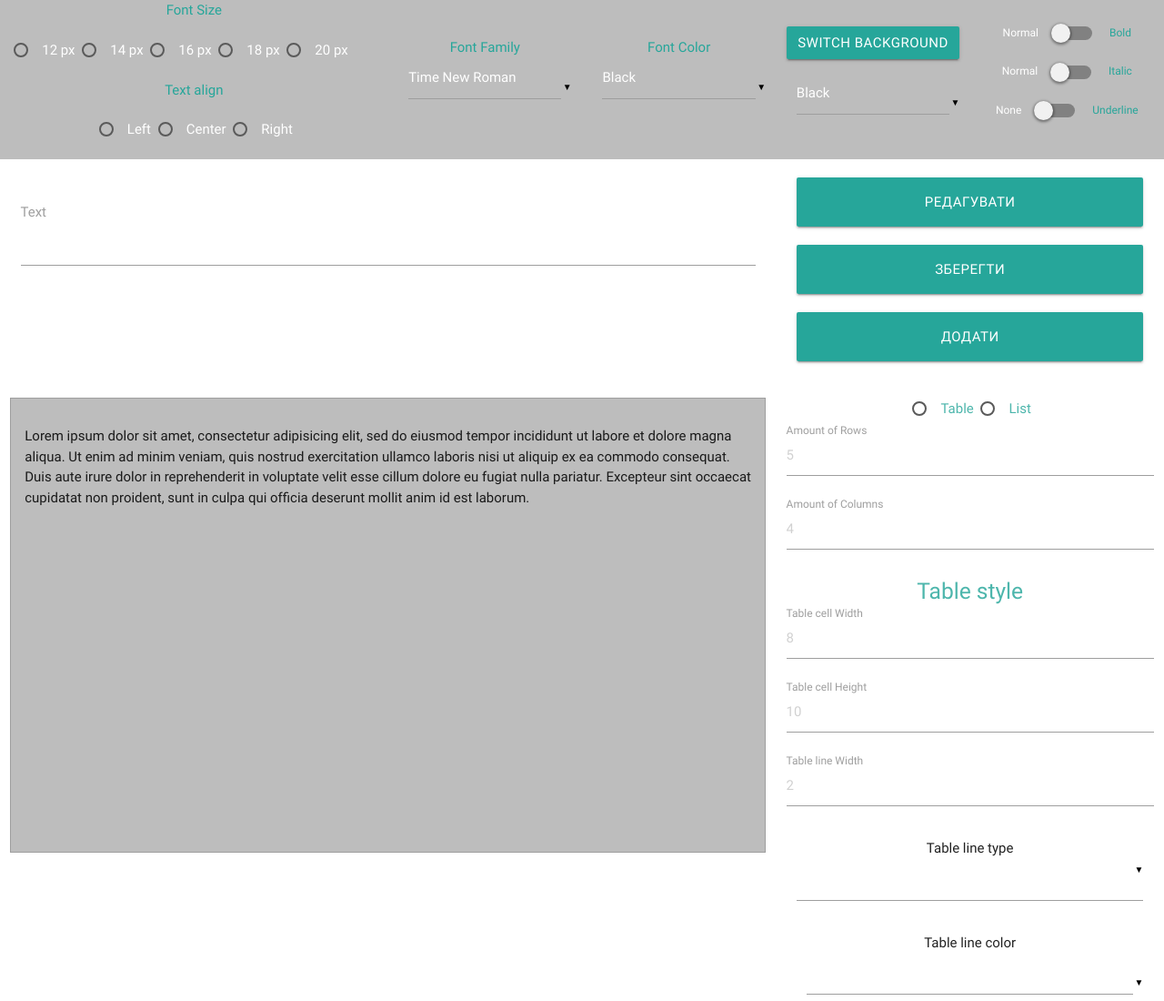
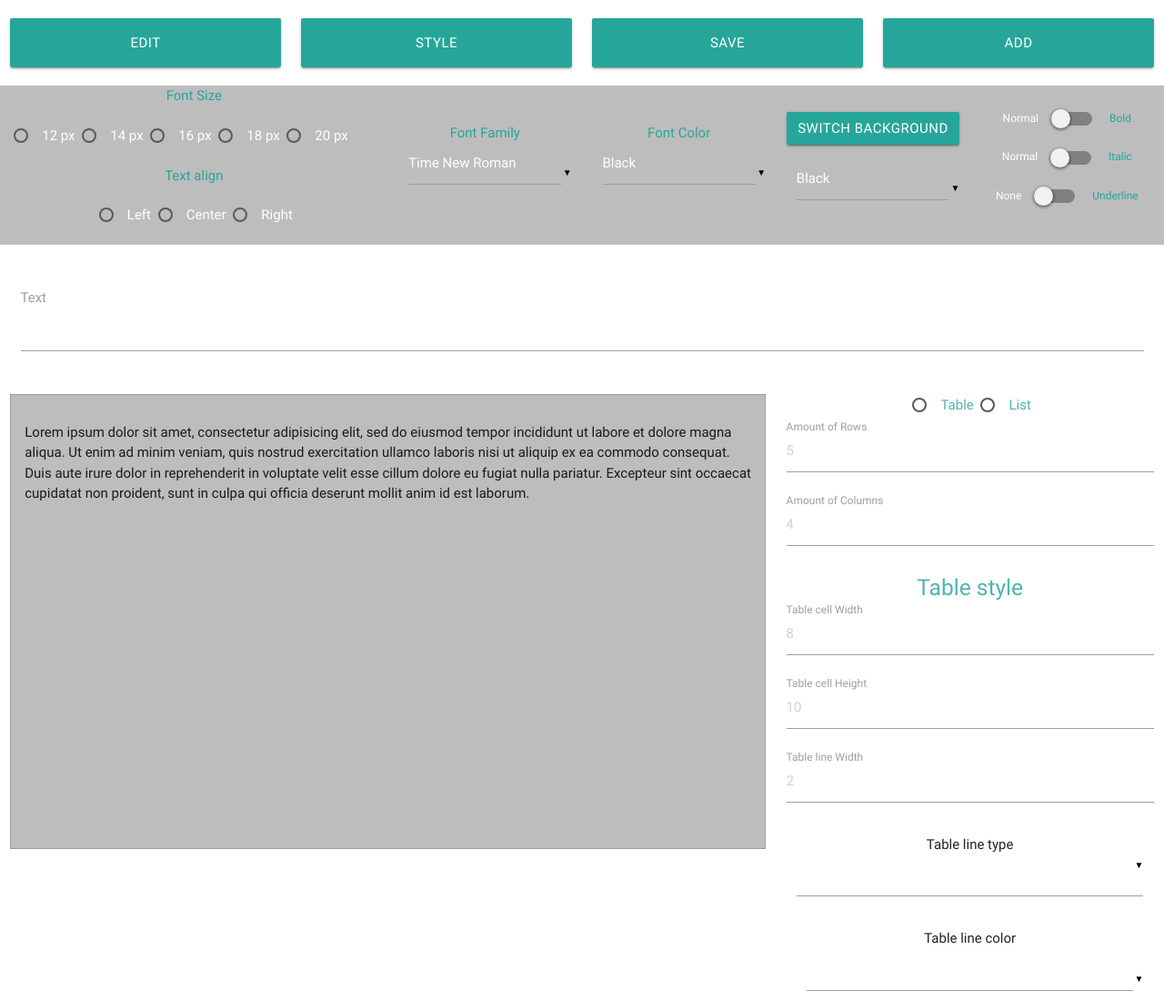
Before and after one commit to dmytro-revak/web-developer, a plain HTML site: page text-editor-task/index.html in a window 1280 px wide. Shown: the top 1100 px of the page at 91% size. Drawn offline with Linux system fonts and the light colour scheme.

Commit message:
add style button and switch  the buttons and font styles panels positions

```diff
--- a/text-editor-task/css/main.css
+++ b/text-editor-task/css/main.css
@@ -1,3 +1,7 @@
+.buttons-panel_style_default {
+    margin-top: 20px;
+}
+
 .showing-text-panel {
     height: 500px;
     padding: 15px;
--- a/text-editor-task/index.html
+++ b/text-editor-task/index.html
@@ -8,6 +8,22 @@
     <link rel="stylesheet" type="text/css" href="css/main.css">
 </head>
 <body>
+    <!-- Buttons panels start -->
+    <div class="row buttons-panel buttons-panel_style_default">
+        <div class="col l3">
+            <button class="col l12 waves-effect waves-light btn-large edit-button buttons-panel__button" name="edit">Edit</button>
+        </div>
+        <div class="col l3">
+            <button class="col l12 waves-effect waves-light btn-large style-button buttons-panel__button" name="edit">Style</button>
+        </div>
+        <div class="col l3">
+            <button class="col l12 waves-effect waves-light btn-large save-button buttons-panel__button" name="save">Save</button>
+        </div>
+        <div class="col l3">
+            <button class="col l12 waves-effect waves-light btn-large add-button buttons-panel__button" name="add">Add</button>
+        </div>
+    </div>
+    <!-- Buttons panels end -->
     <!-- Font editing panel start -->
     <div class="row font-editing-panel valign-wrapper grey lighten-1 teal-text text-lighten-1">
         <!-- Font size-align input panel start -->
@@ -137,37 +153,16 @@
         <!-- Toggle input for bold, italic and underline font end -->
     </div>
     <!-- Font editing panel end -->
-    <!-- Text editing and buttons panels start -->
+    <!-- Text editing area start -->
     <div class="row">
-            <!-- Text editing area start -->
-            <div class="col l8 text-editing-area-wrapper">
-                <div class="input-field col l12">
-                    <textarea  id="text-editing-area" class="materialize-textarea"></textarea>
-                    <label for="text-editing-area-label">Text</label>
-                </div>
+        <div class="col l12 text-editing-area-wrapper">
+            <div class="input-field col l12">
+                <textarea  id="text-editing-area" class="materialize-textarea"></textarea>
+                <label for="text-editing-area-label">Text</label>
             </div>
-            <!-- Text editing area end -->
-            <!-- Buttons panels start -->
-            <div class="col l4 buttons-panel">
-                <div class="row">
-                    <div class="col l12">
-                        <button class="col l12 waves-effect waves-light btn-large edit-button buttons-panel__button" name="edit">Редагувати</button>
-                    </div>
-                </div>
-                <div class="row">
-                    <div class="col l12">
-                        <button class="col l12 waves-effect waves-light btn-large save-button buttons-panel__button" name="save">Зберегти</button>
-                    </div>
-                </div>
-                <div class="row">
-                    <div class="col l12">
-                        <button class="col l12 waves-effect waves-light btn-large add-button buttons-panel__button" name="add">Додати</button>
-                    </div>
-                </div>
-            </div>
-            <!-- Buttons panels end -->
+        </div>
     </div>
-    <!-- Text editing and buttons panels end -->
+    <!-- Text editing area end -->
     <!-- Showing text and adding panles start -->
     <div class="row">
         <!-- Showing panel start -->
--- a/text-editor-task/js/main.js
+++ b/text-editor-task/js/main.js
@@ -6,7 +6,9 @@
     // Save needed elements to variables
     var $showTextContainer = document.querySelector('.showing-text-panel'),
         $userWorkingArea = document.getElementById('text-editing-area'),
+        $fontEditPanel = document.querySelector('.font-editing-panel'),
         $editButton = document.querySelector('.edit-button'),
+        $styleButton = document.querySelector('.style-button'),
         $saveButton = document.querySelector('.save-button'),
         $fontSizeInputes = document.querySelectorAll('[name="font-size-value"]'),
         $textAlignInputes = document.querySelectorAll('[name="font-align-value"]'),
@@ -136,6 +138,10 @@
         $showTextContainer.innerHTML = $userWorkingArea.value;
     }
 
+    $styleButton.onclick  = function () {
+        swithcElementVisibility($fontEditPanel);
+    }
+
     // FONT EDITING PANEL LOGIC START -------------------------------------------------------------------------
 
 
```
